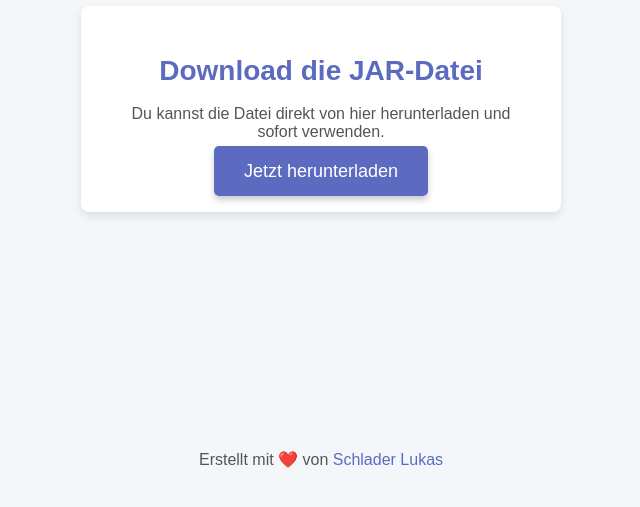
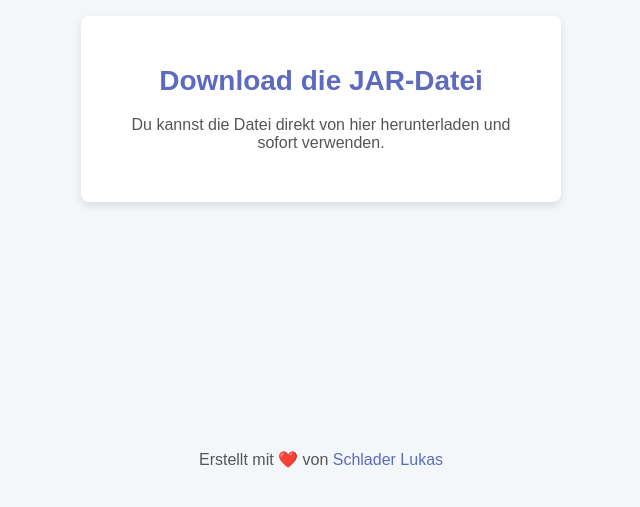
Before and after one commit to lschlade/Adventkalender, a plain HTML site: page index.html in a window 1280 px wide. Shown: the part 291-798 px from the top of the page, without its empty margins (319-959 px from the left). Drawn offline with Linux system fonts and the light colour scheme.

Commit message:
test1115

```diff
--- a/index.html
+++ b/index.html
@@ -76,7 +76,6 @@
 <div class="container">
     <h1>Download die JAR-Datei</h1>
     <p>Du kannst die Datei direkt von hier herunterladen und sofort verwenden.</p>
-    <a class="btn" href="https://raw.githubusercontent.com/lschlade/Adventkalender/gh-pages/jar/advent-calendar.jar"  download>Jetzt herunterladen</a>
 </div>
 
 <footer>
```
